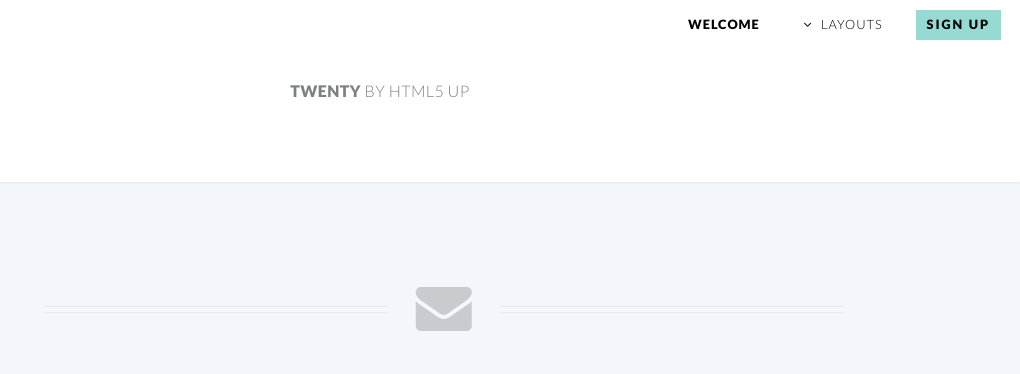
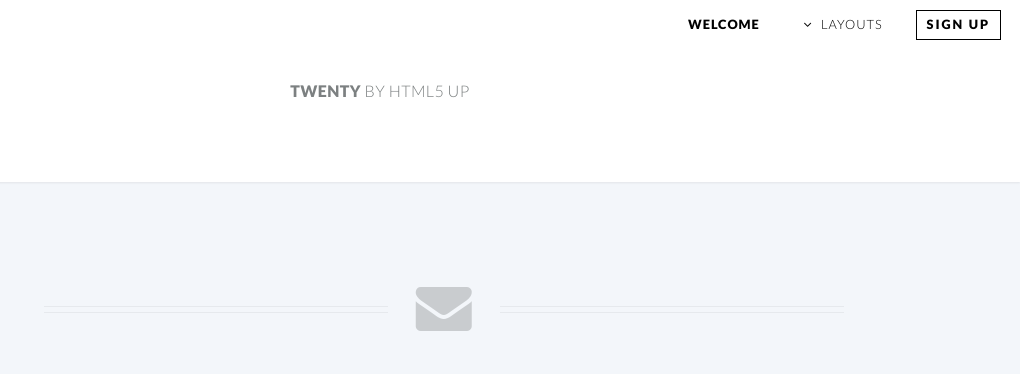
Before and after one commit to mkwmms/prazie, a website: page src/contact.html in a window 1280 px wide. In both pictures the pointer is over the link "SIGN UP". Shown: the top 374 px of the page, without its empty margins (260-1280 px from the left). Drawn offline with Linux system fonts and the light colour scheme; files that its build step writes are made by us from their sources; files whose address does not match are found by name.

```diff
--- a/src/css/style.css
+++ b/src/css/style.css
@@ -561,7 +561,7 @@
 input[type="reset"].special,
 .button.special {
 	background: white;
-	border-color: cadetblue;
+	border-color: transparent;
 	color: black !important;
 }
 
@@ -569,8 +569,9 @@
 input[type="submit"].special:hover,
 input[type="reset"].special:hover,
 .button.special:hover {
-	background: #96dad1 !important;
-	border-color: #96dad1 !important;
+	background:transparent !important;
+	border-color: black !important;
+	/*this is the sign up button color*/
 }
 
 input[type="button"].fit,
@@ -686,6 +687,7 @@
 	padding: 0.6em 0.75em;
 	text-decoration: none;
 	background:white;
+	/*nav color change*/
 }
 
 #header nav ul li input[type="button"],
@@ -801,8 +803,9 @@
 }
 
 .dropotron > li:hover > a {
-	background: #83d3c9;
+	background: black;
 	color: white;
+	/*this is the nav drop down color*/
 }
 
 .dropotron > li:first-child {
```
Also changed, not shown: src/index.html (+1 -1 lines).
